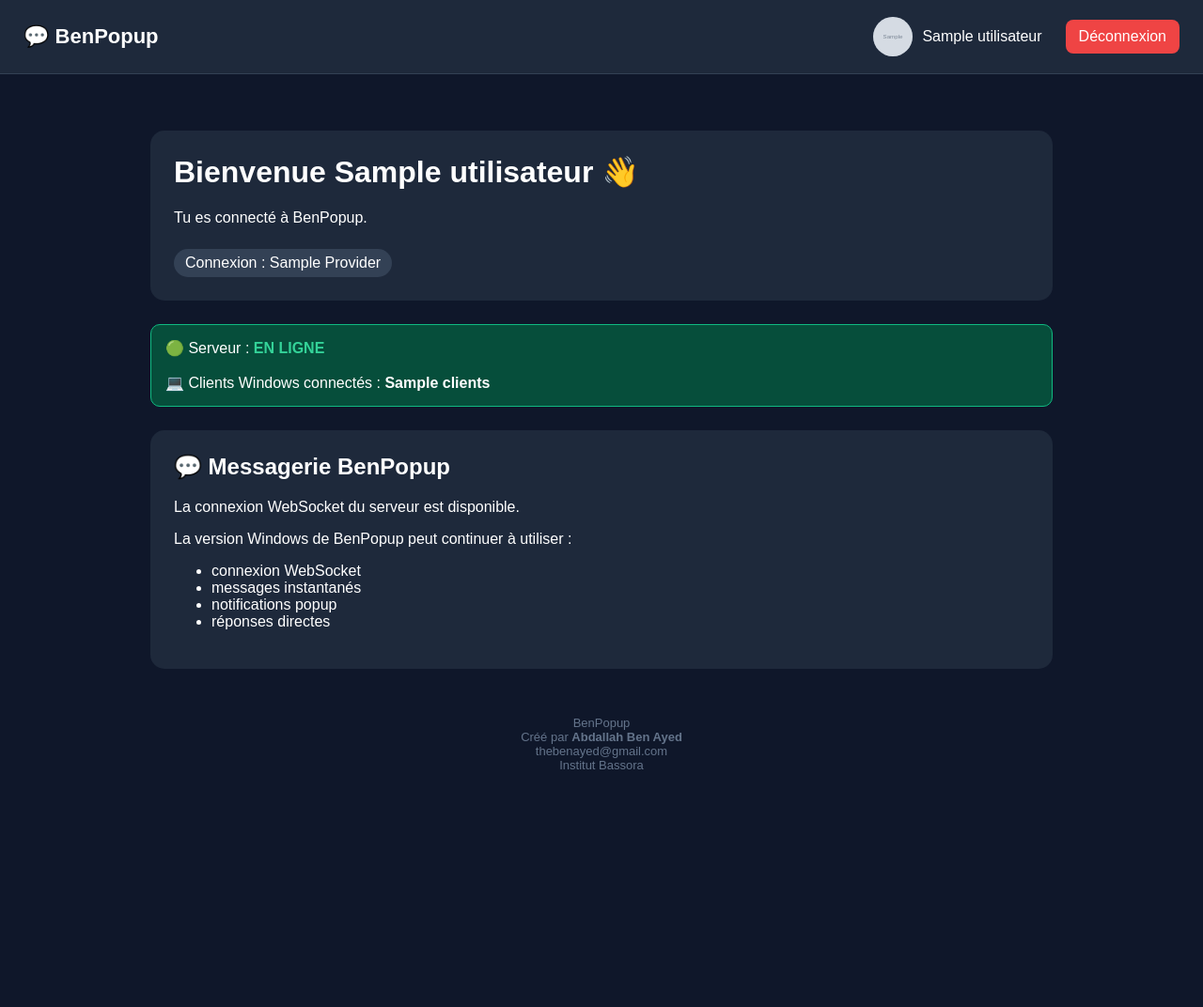
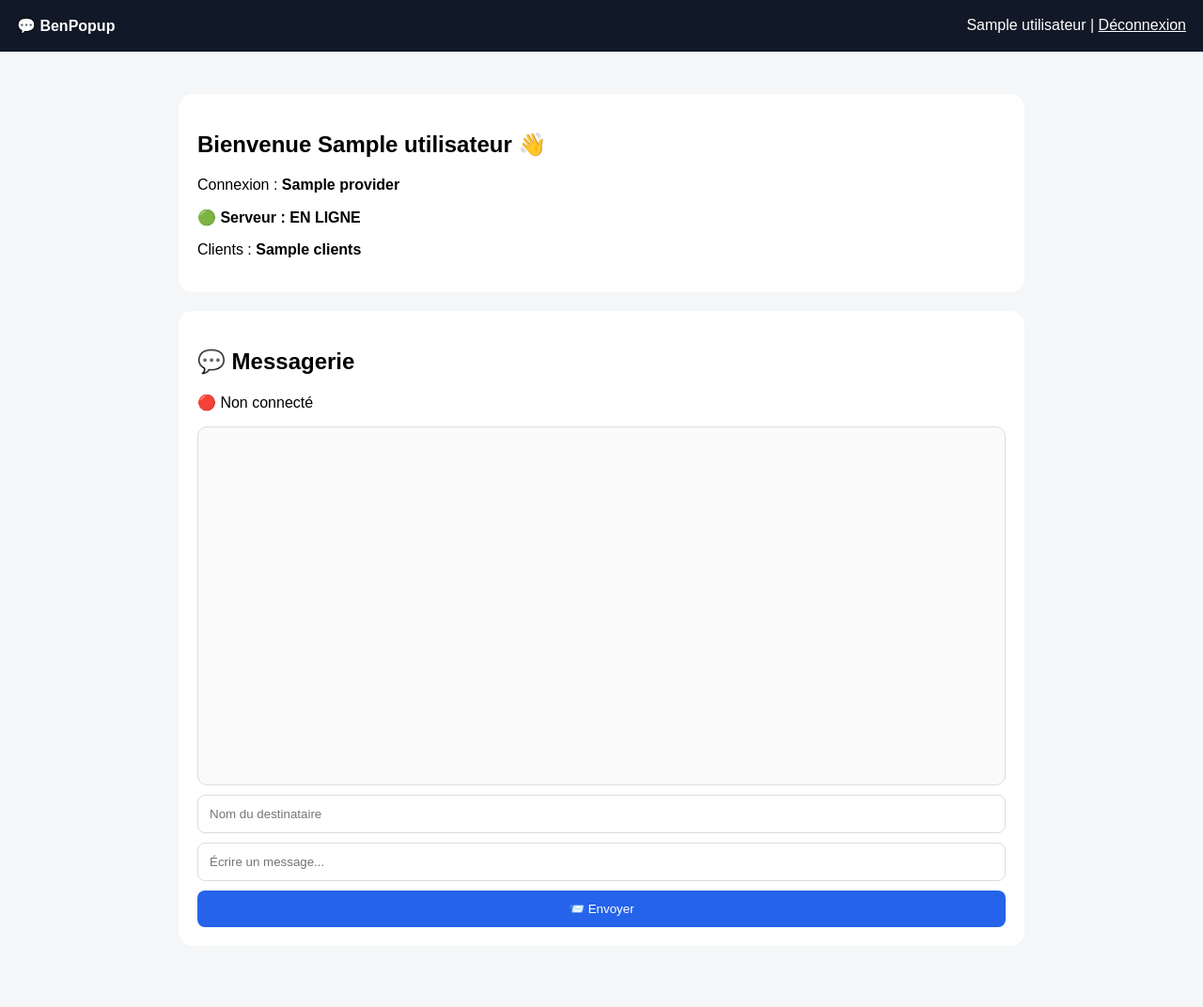
Before and after one commit to thebenayed-byte/hermes-, a FastAPI app: template templates/dashboard.html in a window 1280 px wide. Shown: the whole page at 94% size. Before the commit the page ends 819 px from the top, so only its background shows below. Run offline with FastAPI, Linux system fonts and the light colour scheme; the template is opened without the code that fills it: most values are stand-ins (such as "Sample title", 1, 10 or a date in 2020); grey boxes marked "Sample" are stand-in pictures.

Commit message:
Update dashboard layout and styling
Refactor dashboard HTML structure and styles.

```diff
--- a/templates/dashboard.html
+++ b/templates/dashboard.html
@@ -14,170 +14,62 @@
 
     <style>
 
-        * {
-            box-sizing: border-box;
+        body {
+            font-family: Arial, sans-serif;
+            background: #f4f6f8;
+            margin: 0;
         }
 
-        body {
-
-            margin: 0;
-
-            min-height: 100vh;
-
-            background:
-                #0f172a;
-
-            font-family:
-                Arial,
-                sans-serif;
-
+        header {
+            background: #111827;
             color: white;
+            padding: 18px;
         }
 
-        .header {
-
-            display: flex;
-
-            align-items: center;
-
-            justify-content: space-between;
-
-            padding: 18px 25px;
-
-            background:
-                #1e293b;
-
-            border-bottom:
-                1px solid #334155;
+        main {
+            max-width: 900px;
+            margin: 25px auto;
+            padding: 20px;
         }
 
-        .brand {
-
-            font-size: 22px;
-
-            font-weight: bold;
+        .card {
+            background: white;
+            padding: 20px;
+            border-radius: 15px;
+            margin-bottom: 20px;
         }
 
-        .user {
-
-            display: flex;
-
-            align-items: center;
-
-            gap: 10px;
+        .messages {
+            height: 350px;
+            overflow-y: auto;
+            border: 1px solid #ddd;
+            padding: 15px;
+            border-radius: 10px;
+            background: #fafafa;
         }
 
-        .photo {
-
-            width: 42px;
-
-            height: 42px;
-
-            border-radius: 50%;
-
-            object-fit: cover;
-
-            background: #475569;
-        }
-
-        .logout {
-
-            margin-left: 15px;
-
-            color: white;
-
-            text-decoration: none;
-
-            background: #ef4444;
-
-            padding: 9px 14px;
-
+        input {
+            box-sizing: border-box;
+            width: 100%;
+            padding: 12px;
+            margin-top: 10px;
+            border: 1px solid #ddd;
             border-radius: 8px;
         }
 
-        .container {
-
-            max-width: 1000px;
-
-            margin: 40px auto;
-
-            padding: 20px;
-        }
-
-        .welcome {
-
-            background: #1e293b;
-
-            padding: 25px;
-
-            border-radius: 15px;
-
-            margin-bottom: 25px;
-        }
-
-        .welcome h1 {
-
-            margin-top: 0;
-        }
-
-        .provider {
-
-            display: inline-block;
-
-            padding: 6px 12px;
-
-            border-radius: 20px;
-
-            background: #334155;
-
-            margin-top: 8px;
-
-            text-transform: capitalize;
+        button {
+            width: 100%;
+            padding: 12px;
+            margin-top: 10px;
+            background: #2563eb;
+            color: white;
+            border: 0;
+            border-radius: 8px;
+            cursor: pointer;
         }
 
         .status {
-
-            background: #064e3b;
-
-            border: 1px solid #10b981;
-
-            padding: 15px;
-
-            border-radius: 10px;
-
-            margin-bottom: 25px;
-        }
-
-        .message-box {
-
-            background: #1e293b;
-
-            border-radius: 15px;
-
-            padding: 25px;
-        }
-
-        .message-box h2 {
-
-            margin-top: 0;
-        }
-
-        .online {
-
-            color: #34d399;
-
             font-weight: bold;
-        }
-
-        .signature {
-
-            text-align: center;
-
-            color: #64748b;
-
-            margin-top: 50px;
-
-            font-size: 13px;
         }
 
     </style>
@@ -186,162 +78,342 @@
 
 <body>
 
+<header>
 
-<header class="header">
+    <strong>💬 BenPopup</strong>
 
-    <div class="brand">
+    <span style="float:right">
 
-        💬 BenPopup
+        {{ utilisateur.nom }}
+
+        |
+
+        <a
+            href="/logout"
+            style="color:white"
+        >
+            Déconnexion
+        </a>
+
+    </span>
+
+</header>
+
+
+<main>
+
+    <div class="card">
+
+        <h2>
+            Bienvenue {{ utilisateur.nom }} 👋
+        </h2>
+
+        <p>
+            Connexion :
+            <strong>
+                {{ utilisateur.provider }}
+            </strong>
+        </p>
+
+        <p class="status">
+            🟢 Serveur : EN LIGNE
+        </p>
+
+        <p>
+            Clients :
+            <strong>
+                {{ clients }}
+            </strong>
+        </p>
 
     </div>
 
 
-    <div class="user">
+    <div class="card">
 
-        {% if utilisateur.photo %}
+        <h2>💬 Messagerie</h2>
 
-        <img
-            class="photo"
-            src="{{ utilisateur.photo }}"
-            alt="Photo"
+        <p id="statut">
+            Connexion...
+        </p>
+
+        <div
+            id="messages"
+            class="messages"
+        ></div>
+
+
+        <input
+            id="destinataire"
+            placeholder="Nom du destinataire"
         >
 
-        {% else %}
 
-        <div class="photo"></div>
-
-        {% endif %}
+        <input
+            id="message"
+            placeholder="Écrire un message..."
+        >
 
 
-        <span>
-
-            {{ utilisateur.nom }}
-
-        </span>
-
-
-        <a
-            class="logout"
-            href="/logout"
+        <button
+            onclick="envoyer()"
         >
-            Déconnexion
-        </a>
+            📨 Envoyer
+        </button>
 
     </div>
 
-</header>
+</main>
 
 
-<div class="container">
+<script>
+
+let socket = null;
+
+let nomUtilisateur =
+    "{{ utilisateur.nom }}";
 
 
-    <div class="welcome">
+async function connecter() {
 
-        <h1>
-
-            Bienvenue
-            {{ utilisateur.nom }} 👋
-
-        </h1>
+    const response =
+        await fetch(
+            "/api/ws-token"
+        );
 
 
-        <p>
-
-            Tu es connecté à BenPopup.
-
-        </p>
+    const data =
+        await response.json();
 
 
-        <div class="provider">
+    if (!data.connecte) {
 
-            Connexion :
-            {{ utilisateur.provider }}
+        document.getElementById(
+            "statut"
+        ).innerText =
+            "🔴 Non connecté";
 
-        </div>
-
-    </div>
+        return;
+    }
 
 
-    <div class="status">
-
-        🟢 Serveur :
-
-        <span class="online">
-            EN LIGNE
-        </span>
-
-        <br><br>
-
-        💻 Clients Windows connectés :
-
-        <strong>
-            {{ clients }}
-        </strong>
-
-    </div>
+    socket =
+        new WebSocket(
+            "wss://" +
+            window.location.host +
+            "/ws"
+        );
 
 
-    <div class="message-box">
+    socket.onopen = function() {
 
-        <h2>
-            💬 Messagerie BenPopup
-        </h2>
-
-        <p>
-            La connexion WebSocket du serveur
-            est disponible.
-        </p>
-
-        <p>
-            La version Windows de BenPopup peut
-            continuer à utiliser :
-        </p>
-
-        <ul>
-
-            <li>
-                connexion WebSocket
-            </li>
-
-            <li>
-                messages instantanés
-            </li>
-
-            <li>
-                notifications popup
-            </li>
-
-            <li>
-                réponses directes
-            </li>
-
-        </ul>
-
-    </div>
+        document.getElementById(
+            "statut"
+        ).innerText =
+            "🟢 Connecté";
 
 
-    <div class="signature">
+        socket.send(
+            JSON.stringify({
 
-        BenPopup
+                type:
+                    "connexion",
 
-        <br>
+                token:
+                    data.token
 
-        Créé par
-        <strong>
-            Abdallah Ben Ayed
-        </strong>
+            })
+        );
+    };
 
-        <br>
 
-        thebenayed@gmail.com
+    socket.onmessage =
+        function(event) {
 
-        <br>
+            const data =
+                JSON.parse(
+                    event.data
+                );
 
-        Institut Bassora
 
-    </div>
+            if (
+                data.type ===
+                "message"
+            ) {
 
-</div>
+                ajouterMessage(
+                    "💬 " +
+                    data.expediteur +
+                    " : " +
+                    data.message
+                );
+            }
+
+
+            else if (
+                data.type ===
+                "erreur"
+            ) {
+
+                ajouterMessage(
+                    "⚠️ " +
+                    data.message
+                );
+            }
+
+
+            else if (
+                data.type ===
+                "connexion_ok"
+            ) {
+
+                nomUtilisateur =
+                    data.nom;
+
+                ajouterMessage(
+                    "🟢 Connecté en tant que " +
+                    data.nom
+                );
+            }
+
+        };
+
+
+    socket.onclose =
+        function() {
+
+            document.getElementById(
+                "statut"
+            ).innerText =
+                "🔴 Déconnecté";
+        };
+
+
+    socket.onerror =
+        function() {
+
+            document.getElementById(
+                "statut"
+            ).innerText =
+                "🔴 Erreur";
+        };
+
+}
+
+
+function envoyer() {
+
+    if (
+        !socket ||
+        socket.readyState !==
+        WebSocket.OPEN
+    ) {
+
+        alert(
+            "Vous n'êtes pas connecté."
+        );
+
+        return;
+    }
+
+
+    const destinataire =
+        document.getElementById(
+            "destinataire"
+        ).value.trim();
+
+
+    const message =
+        document.getElementById(
+            "message"
+        ).value.trim();
+
+
+    if (!destinataire) {
+
+        alert(
+            "Indique le destinataire."
+        );
+
+        return;
+    }
+
+
+    if (!message) {
+
+        return;
+    }
+
+
+    socket.send(
+        JSON.stringify({
+
+            type:
+                "message",
+
+            destinataire:
+                destinataire,
+
+            message:
+                message
+
+        })
+    );
+
+
+    ajouterMessage(
+        "🟢 Moi → " +
+        destinataire +
+        " : " +
+        message
+    );
+
+
+    document.getElementById(
+        "message"
+    ).value = "";
+
+}
+
+
+function ajouterMessage(
+    texte
+) {
+
+    const zone =
+        document.getElementById(
+            "messages"
+        );
+
+
+    const ligne =
+        document.createElement(
+            "div"
+        );
+
+
+    ligne.style.marginBottom =
+        "10px";
+
+
+    ligne.textContent =
+        texte;
+
+
+    zone.appendChild(
+        ligne
+    );
+
+
+    zone.scrollTop =
+        zone.scrollHeight;
+
+}
+
+
+connecter();
+
+</script>
 
 </body>
 
```
